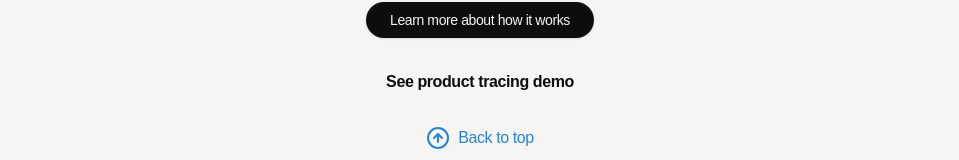
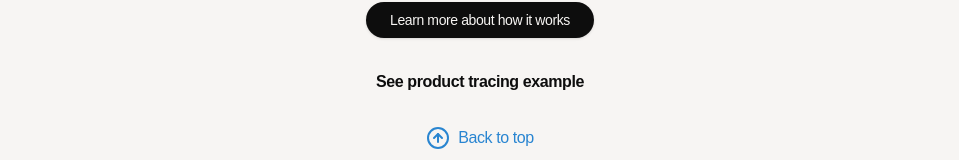
Before and after one commit to Enaleia/dashboard, a React (Vite) app: page / in a window 1280 px wide. Shown: the part 3804-3964 px from the top of the page, without its empty margins (160-1119 px from the left). Built offline with nearby package versions, Linux system fonts and the light colour scheme; no server answers.

Commit message:
update "demo" copy

```diff
--- a/src/routes/index.tsx
+++ b/src/routes/index.tsx
@@ -121,7 +121,7 @@ function HomeComponent() {
           <Button className='px-6'>Learn more about how it works</Button>
         </Link>
         <Link to="/products/4767" className="font-bold text-base">
-          See product tracing demo
+          See product tracing example
         </Link>
         {/* Button to scroll back to top of page */}
         <BackToTopButton />
```
